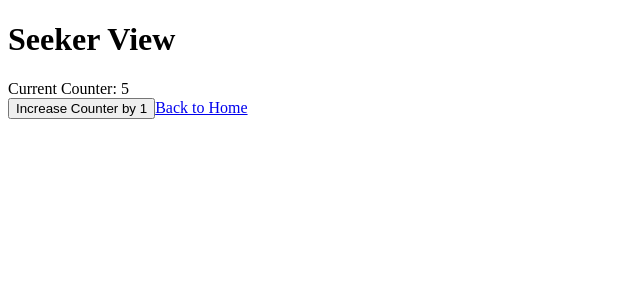
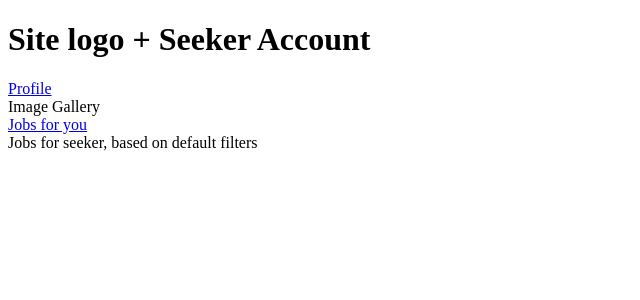
Before and after one commit to RFC2205-Team-Jafar/blue-ocean, a React app: page /seeker in a window 1280 px wide. Shown: the top 300 px of the page, without its empty margins (0-640 px from the left). Built offline with nearby package versions, Linux system fonts and the light colour scheme; the HTML template or start-up script is replaced by a standard one.

Commit message:
Build Structure for different views using test components

```diff
--- /dev/null
+++ b/client/src/components/TestComponents/ActivePostings.js
@@ -0,0 +1,10 @@
+import React, { useContext } from 'react';
+
+const ActivePostings = () => {
+
+  return (
+    <div> Recruiter has ## active postings.   </div>
+  )
+};
+
+export default ActivePostings;
--- /dev/null
+++ b/client/src/components/TestComponents/JobsForSeeker.js
@@ -0,0 +1,12 @@
+import React, { useContext } from 'react';
+import { Link } from "react-router-dom";
+
+
+const JobsForSeeker = () => {
+
+  return (
+    <div> Jobs for seeker, based on default filters </div>
+  )
+};
+
+export default JobsForSeeker;
--- /dev/null
+++ b/client/src/components/TestComponents/NewJob.js
@@ -0,0 +1,12 @@
+import React, { useContext } from 'react';
+import { Link } from "react-router-dom";
+
+
+const NewJob = () => {
+
+  return (
+    <div> Job Posting Form here </div>
+  )
+};
+
+export default NewJob;
--- /dev/null
+++ b/client/src/components/TestComponents/RecruiterProfile.js
@@ -0,0 +1,17 @@
+import React, { useContext } from 'react';
+import { Link } from "react-router-dom";
+
+
+const RecruiterProfile = () => {
+
+  return (
+    <>
+      <div> Recruiter Profile </div>
+      <div> Name </div>
+      <div> Email </div>
+      <div> Company </div>
+    </>
+  )
+};
+
+export default RecruiterProfile;
--- /dev/null
+++ b/client/src/components/TestComponents/SeekerProfile.js
@@ -0,0 +1,19 @@
+import React, { useContext } from 'react';
+import { Link } from "react-router-dom";
+
+
+const SeekerProfile = () => {
+
+  return (
+    <>
+      <div> Seeker Profile </div>
+      <div> Name </div>
+      <div> Email </div>
+      <div> Resume </div>
+      <div> Location </div>
+      <div> Career_category </div>
+    </>
+  )
+};
+
+export default SeekerProfile;
--- a/client/src/index.jsx
+++ b/client/src/index.jsx
@@ -6,30 +6,42 @@ import {
   Link
 } from "react-router-dom";
 import { createRoot } from "react-dom/client";
-import Home from './pages/home';
-import Seeker from './pages/seeker';
-import Recruiter from './pages/recruiter';
-import Login from './pages/login.js';
-import SignUp from './pages/signUp.js';
+import Home from './pages/Home.js';
+import SignUp from './pages/SignUp.js';
+import Seeker from './pages/Seeker';
+import SeekerProfile from './components/TestComponents/SeekerProfile.js';
+import JobsForSeeker from './components/TestComponents/JobsForSeeker.js';
+import Recruiter from './pages/Recruiter';
+import RecruiterProfile from './components/TestComponents/RecruiterProfile.js';
+import ActivePostings from './components/TestComponents/ActivePostings.js';
+import NewJob from './components/TestComponents/NewJob.js';
 
 export const AllContext = createContext();
 
 const App = () => {
-
+  // states
   const [counter, setCounter] = useState(5);
 
   return (
     <Router>
       <AllContext.Provider value={{ counter, setCounter }}>
-
         <Routes>
           <Route path="/" element={<Home />} />
-          <Route path="/login" element={<Login />} />
-          <Route path="/signUp" element={<SignUp />} />
-          <Route path="/seeker" element={<Seeker />} />
-          <Route path="/recruiter" element={<Recruiter />} />
+
+          <Route path="signUp" element={<SignUp />} />
+
+          <Route path="seeker" element={<Seeker />} >
+            <Route index element={<JobsForSeeker />} />
+            <Route path="profile" element={<SeekerProfile />} />
+          </Route>
+
+          <Route path="recruiter" element={<Recruiter />} >
+            <Route index element={<ActivePostings />} />
+            <Route path="profile" element={<RecruiterProfile />} />
+            <Route path="postAJob" element={<NewJob />} />
+           </Route>
+
         </Routes>
-
       </AllContext.Provider>
     </Router>
   )
@@ -37,3 +49,6 @@ const App = () => {
 
 const root = createRoot(document.getElementById("root"));
 root.render(<App />);
+
+
+// path="jobsForSeeker"
--- a/client/src/pages/home.js
+++ b/client/src/pages/home.js
@@ -4,15 +4,18 @@ import { AllContext } from '../index.jsx';
 
 const Home = () => {
 
-  const { counter } = useContext(AllContext);
+  return (
+    <>
+      <h1> LinkedOut Navbar      <span>signUp/login(modal)</span> </h1>
 
-  return (
-  <>
-    <h1>LinkedOut Navbar  </h1>
-    <h1>Home Counter: {counter} </h1>
-    <h1><Link to="/login"> Login Modal to Authenticate </Link></h1>
-    <h1><Link to="/signUp">Sign Up </Link></h1>
-  </>
+      {/* create account shall be placed in login modal */}
+      <Link to="signUp">Create Account</Link>
+
+      <h1> Image Gallery </h1>
+
+      <h1> Jobs (newest 20) </h1>
+
+    </>
   )
 };
 
--- a/client/src/pages/login.js
+++ b/client/src/pages/login.js
@@ -1,7 +1,7 @@
 import React, { useState, useContext } from 'react';
 import { Link } from "react-router-dom";
 import { AllContext } from '../index.jsx';
-import SampleLoginForm from '../components/SampleLoginForm';
+import SampleLoginForm from '../components/ModalTemplate/SampleLoginForm';
 
 const Login = () => {
 
--- a/client/src/pages/recruiter.js
+++ b/client/src/pages/recruiter.js
@@ -1,11 +1,20 @@
 import React from 'react';
-import { Link } from "react-router-dom";
+import { Link, Outlet } from "react-router-dom";
 
 const Recruiter = () => {
   return (
     <>
-      <h1>Recruiter View </h1>
-      <Link to="/"> Back to Home </Link>
+      <h1>Site logo  +  Recruiter  Account</h1>
+
+      {/* Profile shall be placed in a modal */}
+      <div><Link to="profile" >Profile</Link></div>
+
+      <div> Image Gallery </div>
+
+      <div><Link to="">Active postings</Link></div>
+      <div><Link to="postAJob">Post a new job</Link></div>
+      {/* Element from nested route will be rendered into <Outlet /> */}
+      <Outlet />
     </>
   )
 };
--- a/client/src/pages/seeker.js
+++ b/client/src/pages/seeker.js
@@ -1,17 +1,22 @@
 import React, { useContext } from 'react';
-import { Link } from "react-router-dom";
-import { AllContext } from '../index.jsx';
+import { Link, Outlet } from "react-router-dom";
 
 
 const Seeker = () => {
-  const { counter, setCounter } = useContext(AllContext);
 
   return (
     <>
-      <h1>Seeker View </h1>
-      <div>Current Counter: {counter}</div>
-      <button onClick={() => setCounter(prev => prev + 1)}>Increase Counter by 1</button>
-      <Link to="/">Back to Home</Link>
+      <h1>Site logo  +  Seeker  Account</h1>
+
+      {/* Profile shall be placed in a modal */}
+      <div><Link to="profile" >Profile</Link></div>
+
+      <div> Image Gallery </div>
+      <div><Link to="">Jobs for you</Link></div>
+
+      {/* Element from nested route will be rendered into <Outlet /> */}
+      <Outlet />
+
     </>
   )
 };
--- a/client/src/pages/signUp.js
+++ b/client/src/pages/signUp.js
@@ -5,9 +5,12 @@ const SignUp = () => {
   return (
   <>
     <h1>Sign Up Form </h1>
+    <div>Form elements</div>
+
+    {/* After authentication, redirect based on role. Following tags shall be switched to navigate and use in .then() of authentication */}
+
     <div><Link to="/seeker">Redirect to Seeker view </Link></div>
     <div><Link to="/recruiter">Redirect to Recruiter view </Link></div>
-    <div><Link to="/">Back to Home</Link></div>
   </>
   )
 };
```
